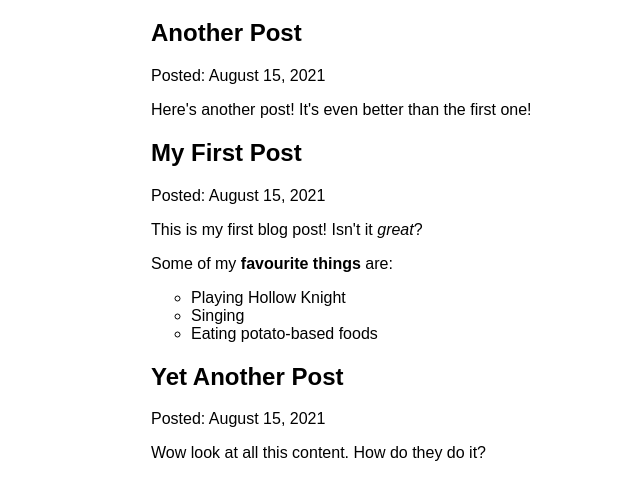
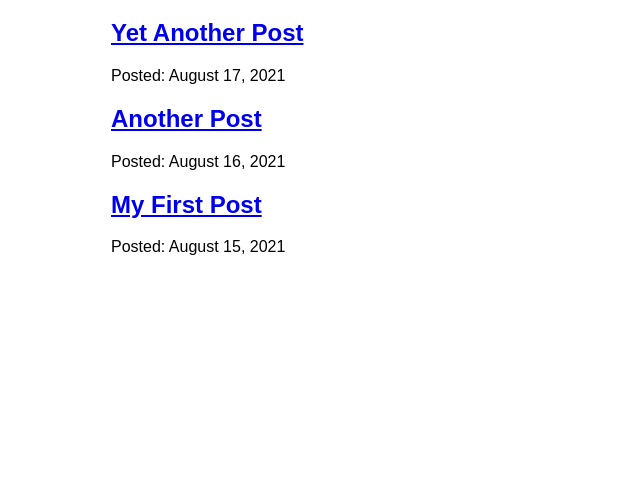
Before and after one commit to tkov/my-gatsby-site, a Gatsby site: page /blog in a window 1280 px wide. Shown: the part 157-656 px from the top of the page, without its empty margins (279-919 px from the left). Built offline with nearby package versions, Linux system fonts and the light colour scheme; Gatsby itself is replaced by a stand-in of ours.

Commit message:
Finished Gatsby Tutorial Part 6

```diff
--- a/blog/another-post.mdx
+++ b/blog/another-post.mdx
@@ -1,6 +1,6 @@
 ---
 title: "Another Post"
-date: "2021-08-15"
+date: "2021-08-16"
 ---
 
 Here's another post! It's even better than the first one!
--- a/blog/yet-another-post.mdx
+++ b/blog/yet-another-post.mdx
@@ -1,6 +1,6 @@
 ---
 title: "Yet Another Post"
-date: "2021-08-15"
+date: "2021-08-17"
 ---
 
 Wow look at all this content. How do they do it?
--- a/src/pages/blog.js
+++ b/src/pages/blog/index.js
@@ -1,6 +1,6 @@
 import * as React from 'react'
-import Layout from '../components/layout'
-import { graphql } from 'gatsby'
+import Layout from '../../components/layout'
+import { graphql, Link } from 'gatsby'
 import { MDXRenderer } from 'gatsby-plugin-mdx'
 
 // This is a page query
@@ -14,6 +14,8 @@ import { MDXRenderer } from 'gatsby-plugin-mdx'
 //     }
 //   }`;
 
+
+// adding slug field to query...
 export const query = graphql`
   query {
     allMdx(sort: {fields: frontmatter___date, order: DESC}) {
@@ -23,7 +25,7 @@ export const query = graphql`
           title
         }
         id
-        body
+        slug
       }
     }
   }
@@ -38,21 +40,22 @@ const BlogPage = ({ data }) => {  // destructuring data from props
 
             {/* <p>My cool posts will go in here</p> */}
             {/* Note: React requires a key for mapped elements */}
-            <ul>
                 {
                     //data.allFile.nodes.map((node) => (
                     data.allMdx.nodes.map((node) => (
-
                         <article key={node.id}>
-                            <h2> { node.frontmatter.title } </h2>
+                            <h2>
+                              <Link to={`/blog/${node.slug}`}>
+                                { node.frontmatter.title }
+                              </Link>
+                            </h2>
                             <p>Posted: { node.frontmatter.date } </p>
-                            <MDXRenderer>
+                            {/* <MDXRenderer>
                                 { node.body }
-                            </MDXRenderer>
+                            </MDXRenderer> */}
                         </article>
                     ))
                 }
-            </ul>
         </Layout>
     )
 }
```
Also changed, not shown: src/pages/blog/{mdx.slug}.js (added, +29 -0 lines).
